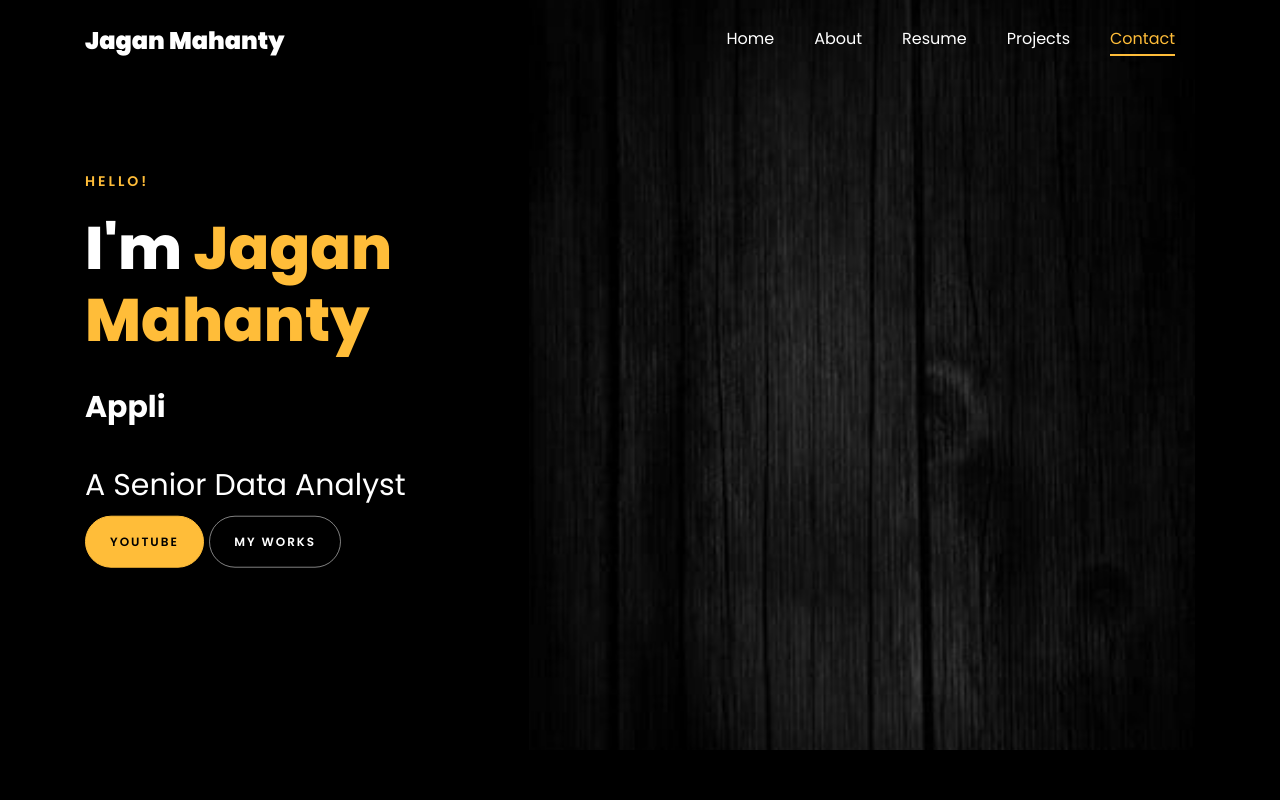
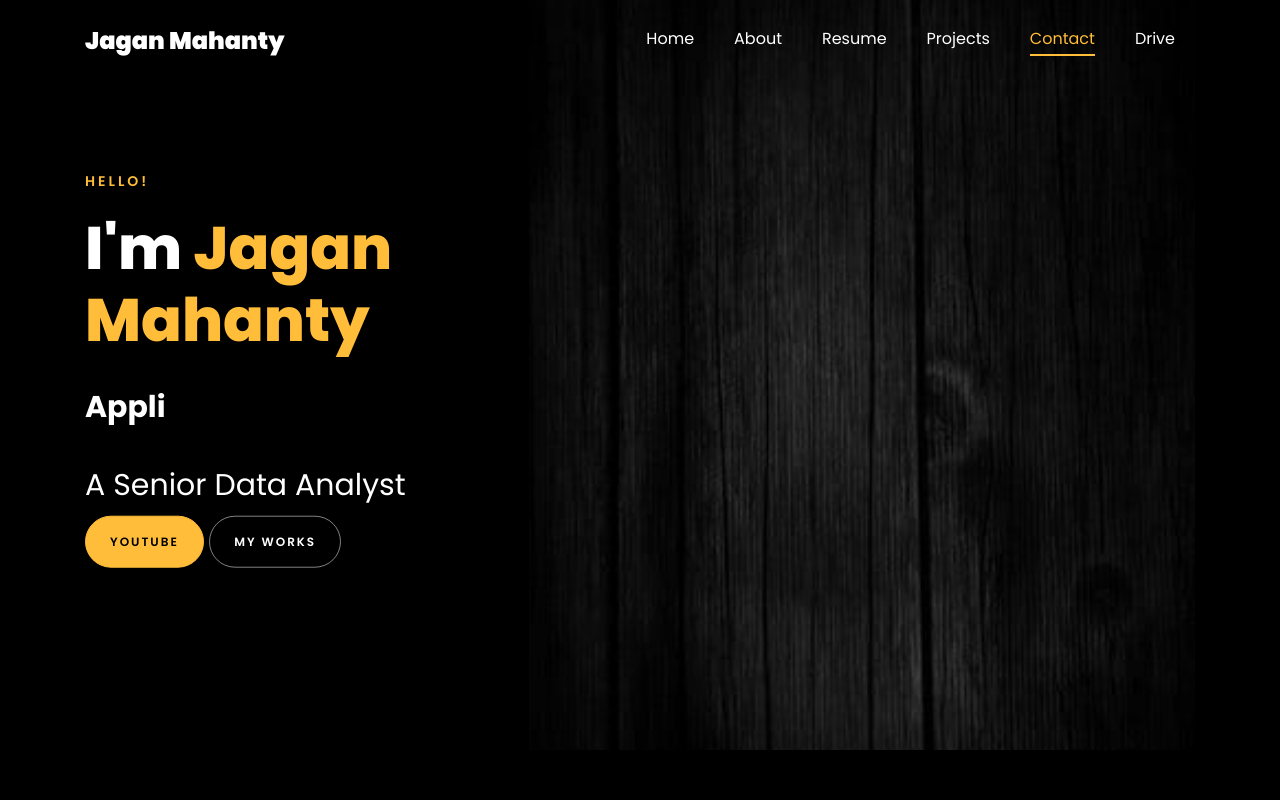
Before and after one commit to Jaganmahanty/jaganmahanty.github.io, a plain HTML site: page index.html in a window 1280 px wide. Shown: the top 800 px of the page. Drawn offline with Linux system fonts and the light colour scheme; files whose address does not match are found by name.

Commit message:
drive added

```diff
--- a/index.html
+++ b/index.html
@@ -131,6 +131,7 @@
 	          <li class="nav-item"><a href="#resume-section" class="nav-link"><span>Resume</span></a></li>
 	          <li class="nav-item"><a href="#project-section" class="nav-link"><span>Projects</span></a></li>
 	          <li class="nav-item"><a href="#contact-section" class="nav-link"><span>Contact</span></a></li>
+		  <li class="nav-item"><a href="https://drive.google.com/drive/folders/1-DgxHJHJnbCQhPgVJSWisy7Rd7KzaGAk?usp=sharing" class="nav-link"><span>Drive</span></a></li>
 	        </ul>
 	      </div>
 	    </div>
```
